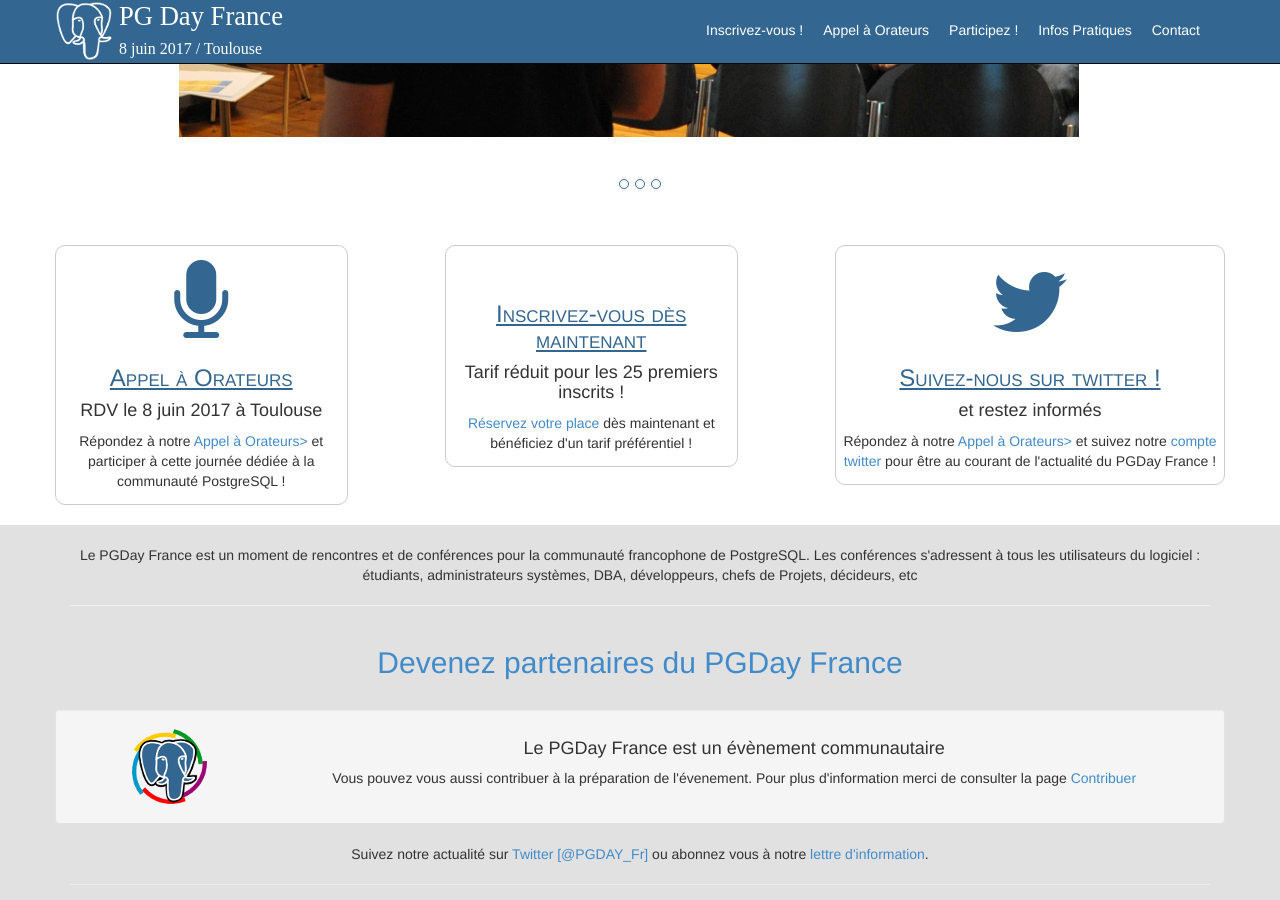
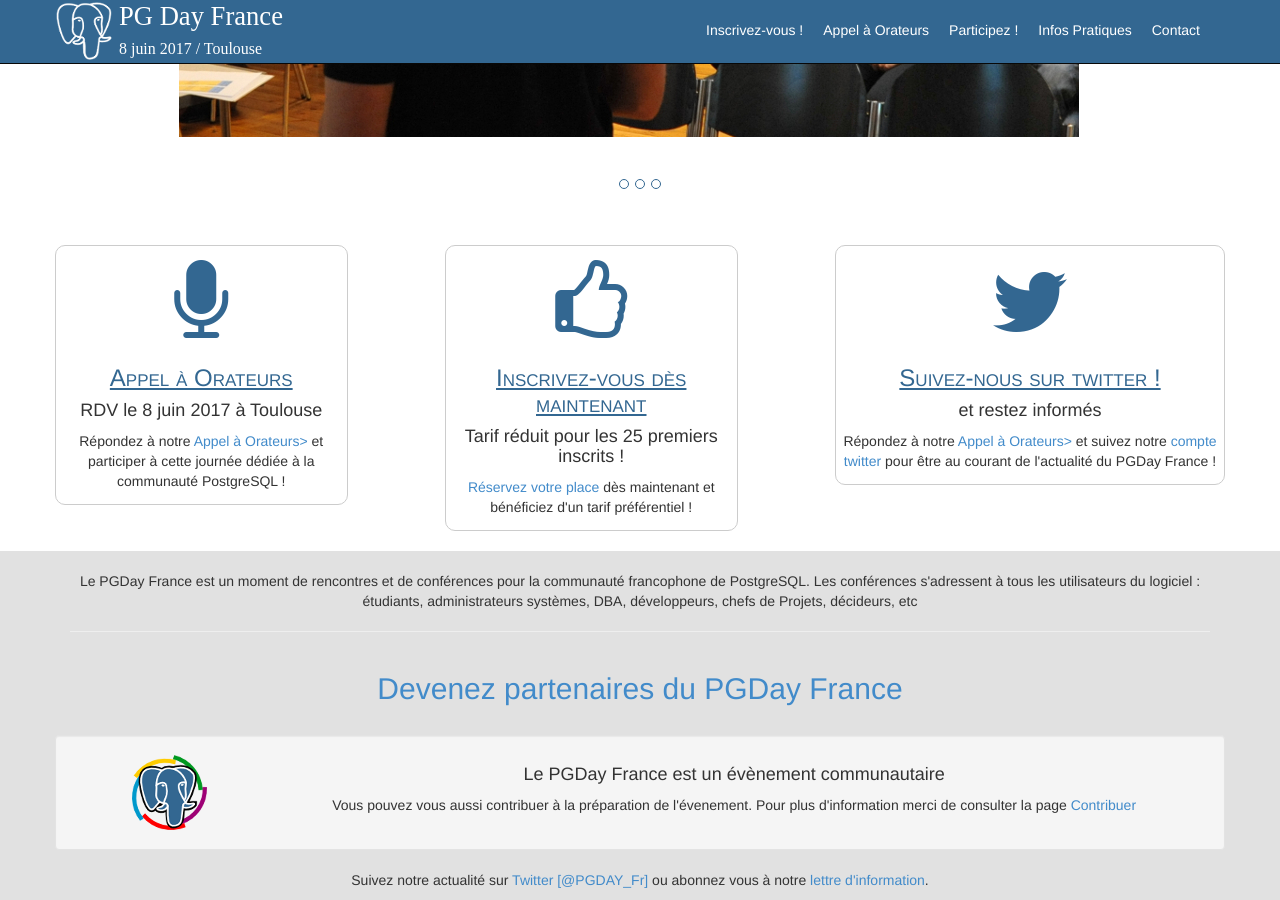
Before and after one commit to postgresqlfr/2024.pgday.fr, a Jekyll site: the page built from index.html, in a window 1280 px wide and 900 px high, scrolled down 463 px. Built offline with Jekyll 4.4.1, drawn with Linux system fonts in a browser that asks for light colours; Markdown is read by kramdown in place of the engine named in the settings.

Commit message:
FIX icon register

```diff
--- a/index.html
+++ b/index.html
@@ -53,7 +53,7 @@
         <div class="col-lg-1 col-md-1"></div>
 
       <div class="col-lg-3 col-md-3 home_bloc">
-        <i class="fa fa-thumb-o-up"></i>
+        <i class="fa fa-thumbs-o-up"></i>
         <h3>Inscrivez-vous dès maintenant</h3>
         <h4>Tarif réduit pour les 25 premiers inscrits ! </h4>
         <p>
```
